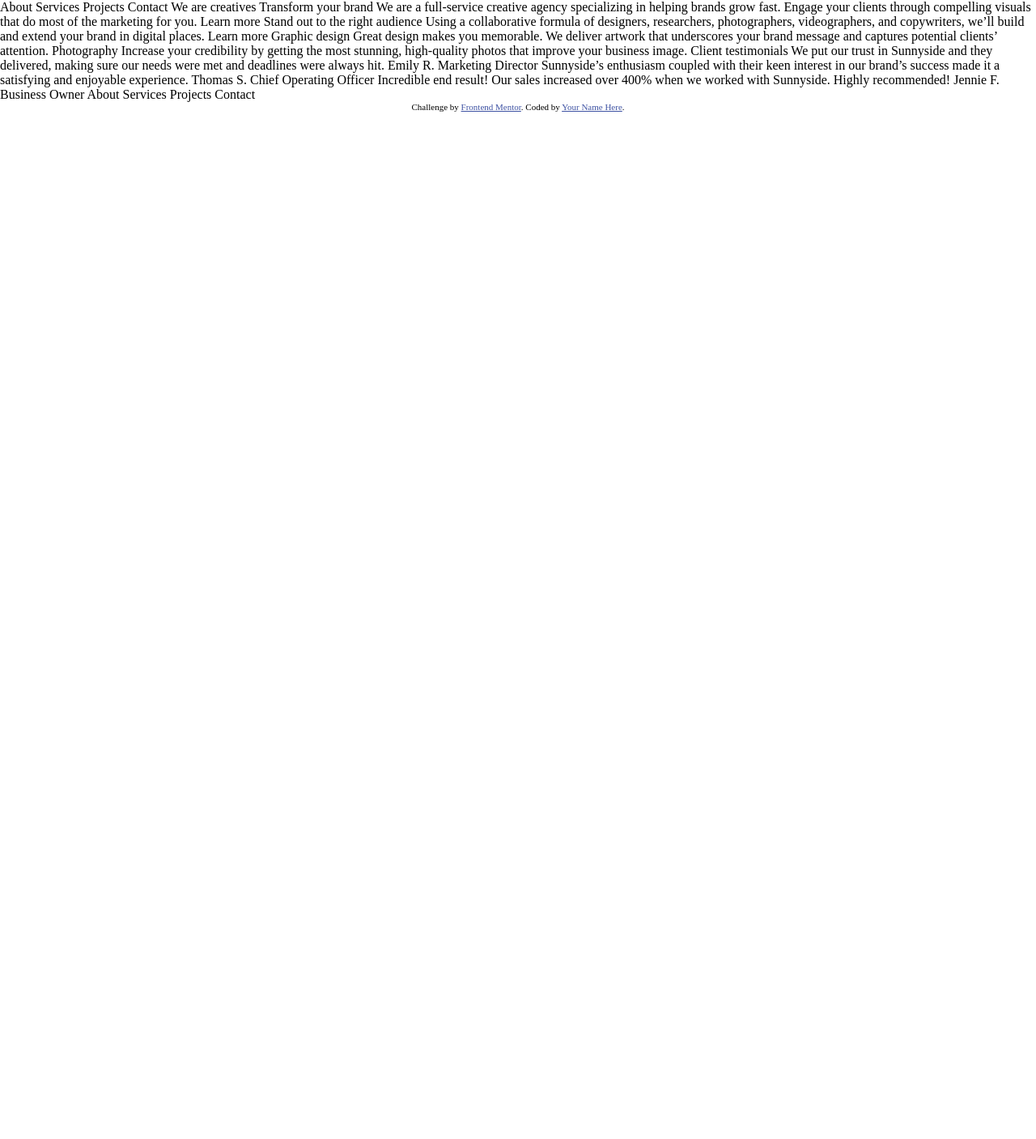
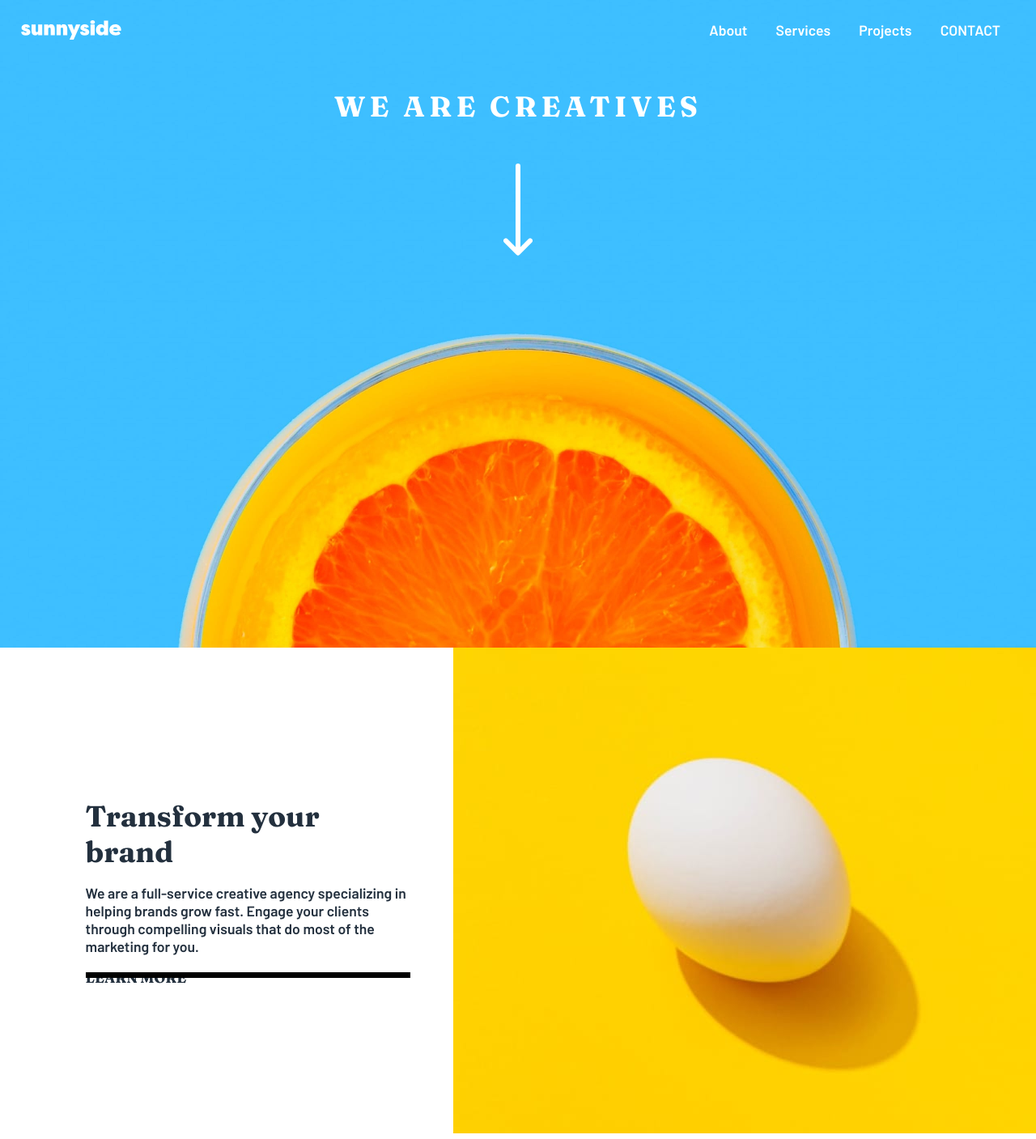
Before and after one commit to Rubylena/SunnySide-landing-page, a website: page index.html in a window 1280 px wide. Shown: the top 1407 px of the page at 81% size. Before the commit the page ends 800 px from the top, so only its background shows below. Drawn offline with Linux system fonts and the light colour scheme.

Commit message:
1st section

```diff
--- a/index.html
+++ b/index.html
@@ -15,19 +15,40 @@
   </style>
 </head>
 <body>
-  About
-  Services
-  Projects
-  Contact
+  <header>
+    <nav>
+      <img src="images/logo.svg" alt="logo"></img>
+      <ul>
+        <a href="/"><li>About</li></a>
+        <a href="/"><li>Services</li></a>
+        <a href="/"><li>Projects</li></a>
+        <a href="/"><li>CONTACT</li></a>
+      </ul>
+    </nav>
 
-  We are creatives
+    <div class="hero">
+      <h1>We are creatives</h1>
+      <div>
+        <img src="/images/icon-arrow-down.svg" alt="arrow-down"></img>
+      </div>
+      </main>
+  </header>
 
-  Transform your brand
+  <main>
+    <section class="transform">
+      <div class="transform_info">
+        <h2>Transform your brand</h2>
+        <p>We are a full-service creative agency specializing in helping brands grow fast.
+          Engage your clients through compelling visuals that do most of the marketing for you.</p>
+        <a href="/">Learn more</a>
+      </div>
+      <div transform_img><img src="/images/desktop/image-transform.jpg" alt="egg"></img></div>
+    </section>
+  </main>
 
-  We are a full-service creative agency specializing in helping brands grow fast.
-  Engage your clients through compelling visuals that do most of the marketing for you.
+  <footer>
 
-  Learn more
+  </footer>
 
   Stand out to the right audience
 
--- /dev/null
+++ b/style/sass/abstract/_mixin.scss
@@ -0,0 +1 @@
+@import url('https://fonts.googleapis.com/css2?family=Barlow:wght@600&family=Fraunces:opsz,wght@9..144,700;9..144,900&display=swap');
--- /dev/null
+++ b/style/sass/abstract/_variables.scss
@@ -0,0 +1,16 @@
+//  Primary
+$Soft-red: hsl(7, 99%, 70%);
+$Yellow: hsl(51, 100%, 49%);
+$Dark-unsaturated-cyan: hsl(167, 40%, 24%);
+$Dark-blue: hsl(198, 62%, 26%);
+$Dark-moderate-cyan: hsl(168, 34%, 41%);
+
+//  Neutral
+$Very-dark-unsaturated-blue: hsl(212, 27%, 19%);
+$Very-dark-grayish-blue: hsl(213, 9%, 39%);
+$Dark-grayish-blue: hsl(232, 10%, 55%);
+$Grayish-blue: hsl(210, 4%, 67%);
+$White: hsl(0, 0%, 100%);
+$White-rgba: rgba(255,255,255, 0.2);
+
+$text-size: 1.1em;
--- a/style/sass/main.scss
+++ b/style/sass/main.scss
@@ -3,3 +3,14 @@
     padding: 0;
     box-sizing: border-box;
 }
+@import "abstract/variables";
+@import "abstract/mixin";
+@import "page/header";
+@import "page/hero-main";
+
+body{
+    font-family: 'Barlow', sans-serif;
+    font-size: $text-size;
+    color: $Very-dark-unsaturated-blue;
+    // font-family: 'Fraunces', serif;
+}
--- /dev/null
+++ b/style/sass/page/_header.scss
@@ -0,0 +1,44 @@
+header{
+    background: url('/images/desktop/image-header.jpg') bottom/cover no-repeat;
+    height: 100vh;
+    color: $White;
+}
+
+nav{
+    display: flex;
+    justify-content: space-between;
+    align-items: center;
+    padding: 1em 1.5em;
+}
+
+ul{
+    display: flex;
+    align-items: center;
+    :nth-child(4):hover{
+        border-radius: 20px;
+        background: $White-rgba;
+    }
+    a {
+        text-decoration: none;
+        color: $White;
+    }
+}
+
+li{
+    list-style: none;
+    padding: 0.5em 1em;
+}
+
+.hero{
+    display: flex;
+    flex-direction: column;
+    justify-content: center;
+    align-items: center;
+    text-transform: uppercase;
+    letter-spacing: 0.3em;
+    margin-top: 2em;
+    gap: 2.8em;
+    h1{
+        font-family: 'Fraunces', serif;
+    }
+}
--- /dev/null
+++ b/style/sass/page/_hero-main.scss
@@ -0,0 +1,40 @@
+.transform{
+    display: flex;
+    &_info{
+        h2{
+            font-family: 'Fraunces', serif;
+            font-size: 36px;
+        }
+        a{
+            text-transform: uppercase;
+            text-decoration: none;
+            font-family: 'Fraunces', serif;
+            color: $Very-dark-unsaturated-blue;
+            // border: 2px solid red;
+            position: relative;
+            // position:absolute;
+            // bottom: 0;
+            z-index: 2;
+        }
+        a::after {
+            display: block;
+              content: '';
+             width: 100%;
+             height: 7px;
+             background: black;
+             position: absolute;
+             bottom: 10px;
+             left: 0;
+           }
+        flex: 50;
+        display: flex;
+        flex-direction: column;
+        justify-content: center;
+        padding: 0 3em 0 6em;
+        gap: 1em;
+    }
+    &_img{
+        flex: 50;
+        width: 100%;
+    }
+}
```
Also changed, not shown: style/css/style.css.
